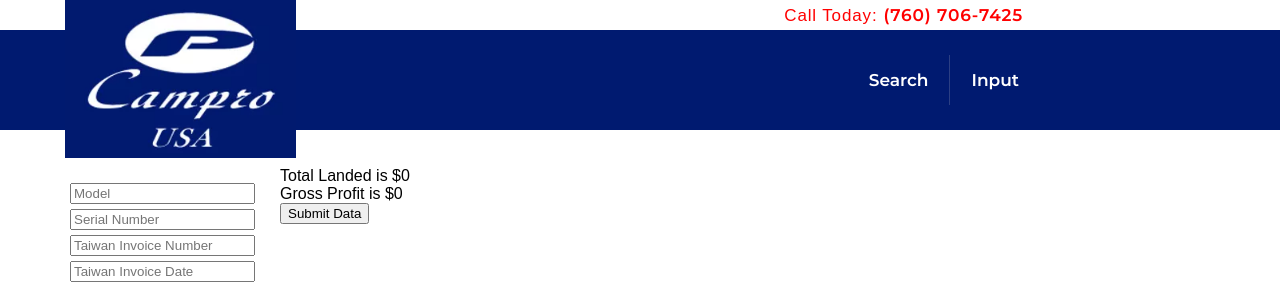
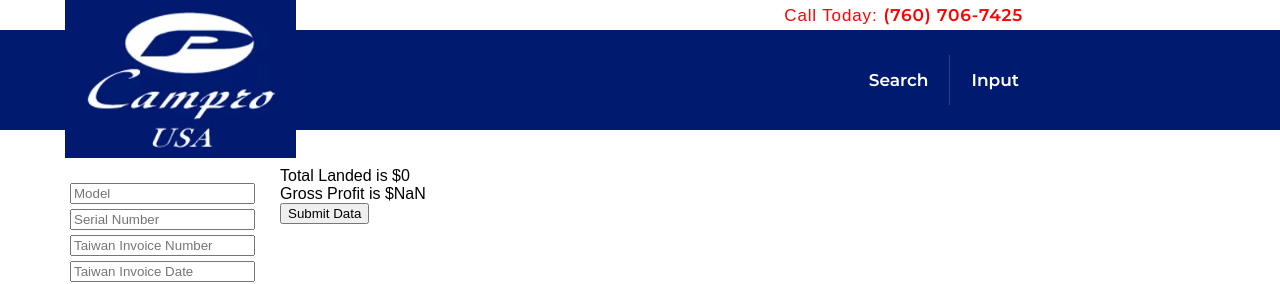
Before and after one commit to tilley-kyle/dt-database, a React (Create React App) app: page / in a window 1280 px wide. Shown: the top 284 px of the page. Built offline with nearby package versions, Linux system fonts and the light colour scheme; a web font is replaced by a local one.

Commit message:
created a function to add together the elements to calculate the total landed fees

```diff
--- a/src/components/Input.jsx
+++ b/src/components/Input.jsx
@@ -1,9 +1,11 @@
 import React from 'react';
 import './components.css';
 
+import totalLandedCalc from '../helperFunctions/totalLandedCalc';
+
 const Input = ({ onNewMachineInput, newInput }) => {
-  const totalLanded = 0;
-  const grossProfit = 0;
+  const totalLanded = totalLandedCalc(newInput);
+  const grossProfit = parseInt(newInput['CUSA-Invoice-Total']) - totalLanded;
   return (
     <div className="input-container">
       <div className="field-container">
@@ -19,7 +21,7 @@ const Input = ({ onNewMachineInput, newInput }) => {
         <input className="input-field" type="input" placeholder="End User" id="End-User" onChange={(e) => onNewMachineInput(e)} />
         <input className="input-field" type="input" placeholder="Date Sold" id="Date-Sold" onChange={(e) => onNewMachineInput(e)} />
         <input className="input-field" type="input" placeholder="Date Paid" id="Date-Paid" onChange={(e) => onNewMachineInput(e)} />
-        <input className="input-field" type="input" placeholder="Duty/Tarrif" id="Duty/Tarrit" onChange={(e) => onNewMachineInput(e)} />
+        <input className="input-field" type="input" placeholder="Duty/Tarrif" id="Duty/Tarrif" onChange={(e) => onNewMachineInput(e)} />
         <input className="input-field" type="input" placeholder="Port Handling" id="Port-Handling" onChange={(e) => onNewMachineInput(e)} />
         <input className="input-field" type="input" placeholder="Devaning" id="Devaning" onChange={(e) => onNewMachineInput(e)} />
         <input className="input-field" type="input" placeholder="Other Handling" id="Other-Handling" onChange={(e) => onNewMachineInput(e)} />
--- /dev/null
+++ b/src/helperFunctions/totalLandedCalc.js
@@ -0,0 +1,12 @@
+const totalLandedCalc = (machineObj) => {
+  const totalLandedItems = ['TW-Invoice-Total', 'Duty/Tarrif', 'Port-Handling', 'Devaning', 'Other-Handling'];
+  let totalLanded = 0;
+  for (const item of totalLandedItems) {
+    if (machineObj[item]) {
+      totalLanded += parseInt(machineObj[item]);
+    }
+  }
+  return totalLanded;
+};
+
+export default totalLandedCalc;
```
